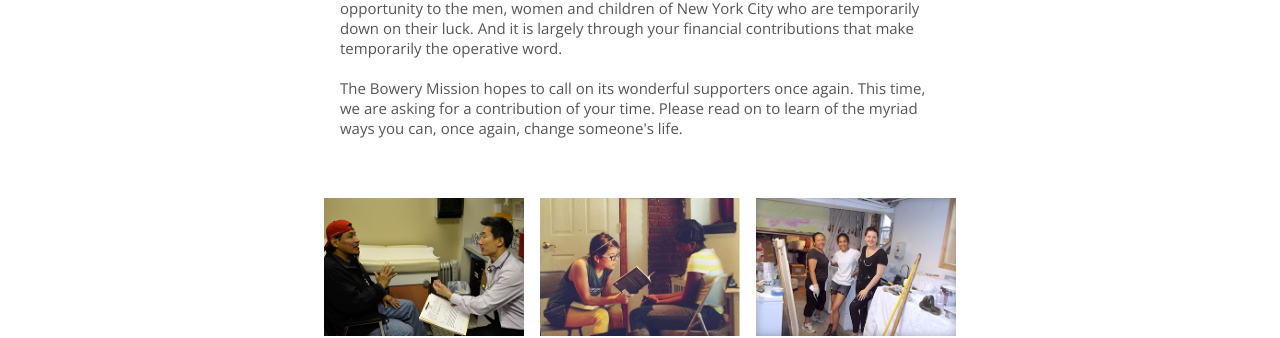
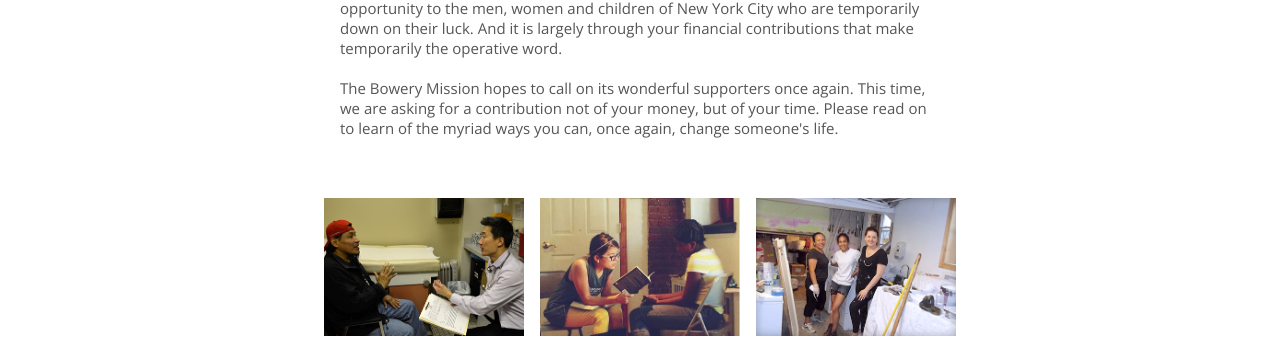
Before and after one commit to adze88/adze88.github.io, a Jekyll site: the page bowery/index_Leo_M.html, which Jekyll copies as it is, in a window 1280 px wide. Shown: the part 440-778 px from the top of the page. Built offline with Jekyll 4.4.1, drawn with Linux system fonts in a browser that asks for light colours.

Commit message:
Update index_Leo_M.html

```diff
--- a/bowery/index_Leo_M.html
+++ b/bowery/index_Leo_M.html
@@ -191,7 +191,7 @@
                                 <td style="padding: 0 40px 40px; font-family: sans-serif; font-size: 15px; line-height: 20px; color: #555555; text-align: left;">
                                     <p style="margin: 0;">The Bowery Mission knows its supporters are commited to bringing hope and opportunity to the men, women and children of New York City who are temporarily down on their luck. And it is largely through your financial contributions that make temporarily the operative word.   </p>
                                         <br>
-                                    <p style="margin: 0;">The Bowery Mission hopes to call on its wonderful supporters once again. This time, we are asking for a contribution of your time. Please read on to learn of the myriad ways you can, once again, change someone's life.  </p>
+                                    <p style="margin: 0;">The Bowery Mission hopes to call on its wonderful supporters once again. This time, we are asking for a contribution not of your money, but of your time. Please read on to learn of the myriad ways you can, once again, change someone's life.  </p>
                                 </td>
                             </tr>
 
```
